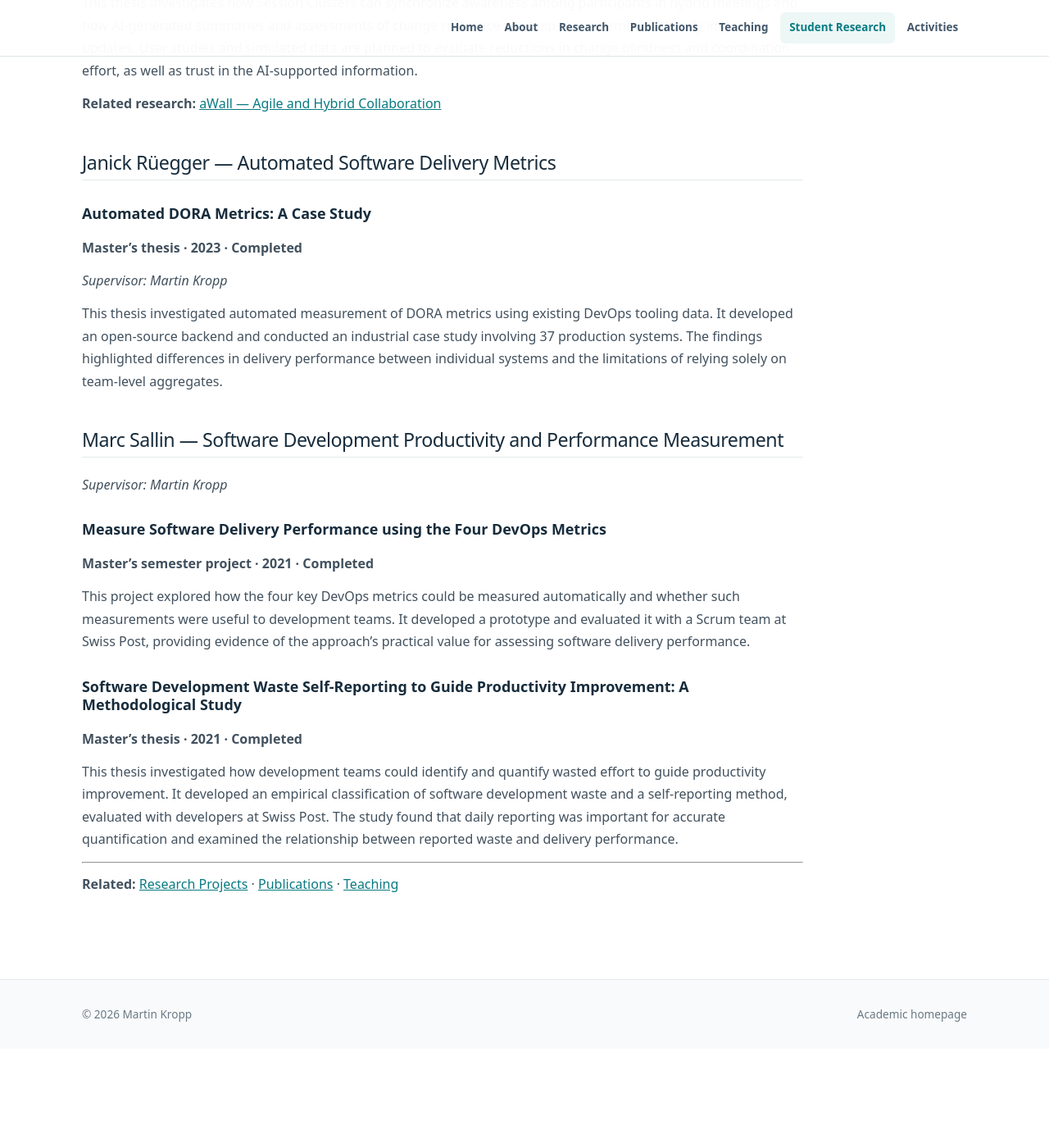
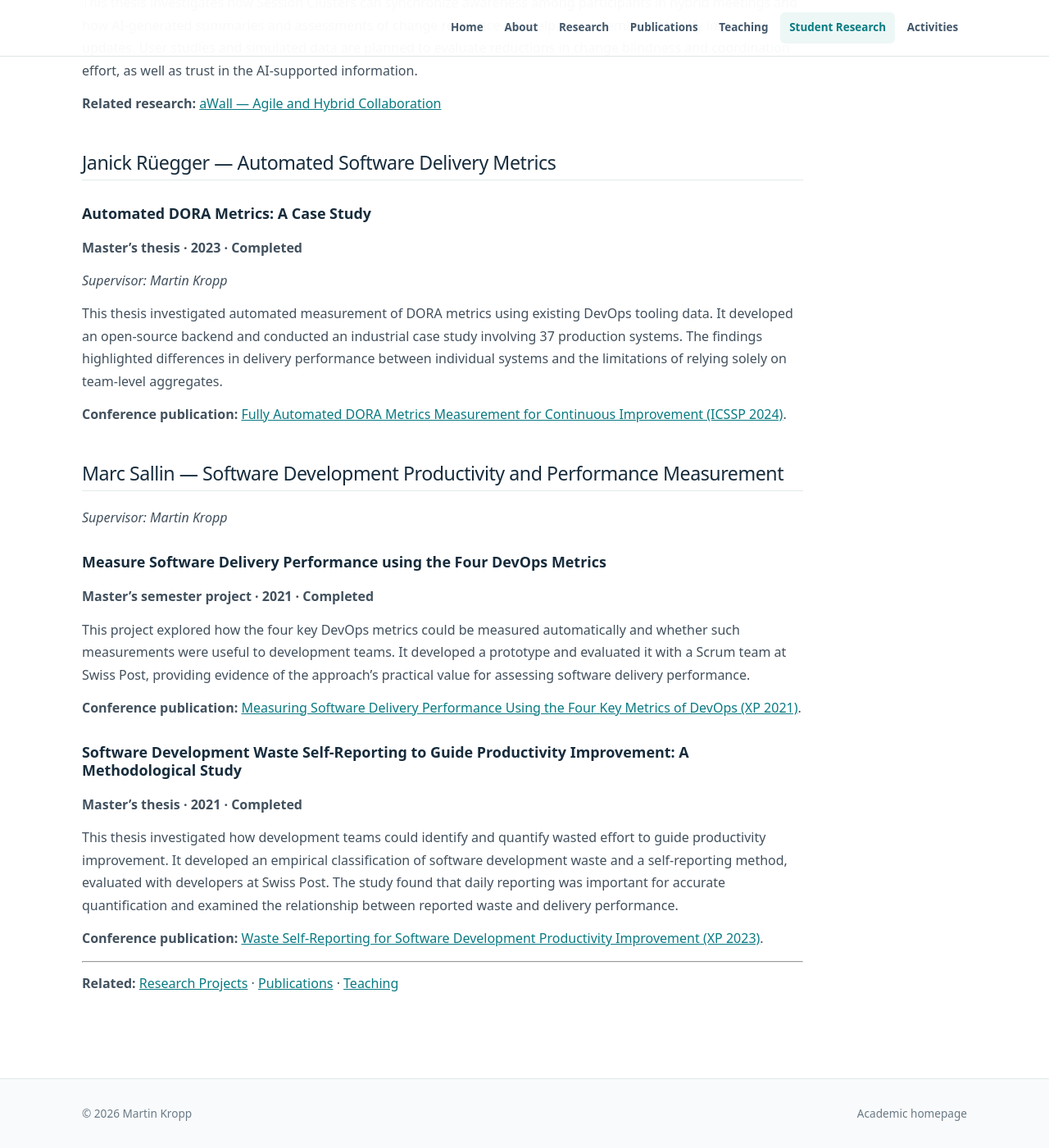
Before and after one commit to martinkropp/martinkropp.github.io, a Jekyll site: the page built from student-research.md, in a window 1280 px wide and 1400 px high, scrolled down 1115 px. Shown: the whole window at 82% size. Built offline with Jekyll 4.4.1, drawn with Linux system fonts in a browser that asks for light colours; before the commit the page ends 2394 px from its top, so only the background shows below that.

Commit message:
Link thesis and semester project entries to conference publications

```diff
--- a/student-research.md
+++ b/student-research.md
@@ -44,6 +44,8 @@ This thesis investigates how Session Clusters can synchronize awareness among pa
 
 This thesis investigated automated measurement of DORA metrics using existing DevOps tooling data. It developed an open-source backend and conducted an industrial case study involving 37 production systems. The findings highlighted differences in delivery performance between individual systems and the limitations of relying solely on team-level aggregates.
 
+**Conference publication:** [Fully Automated DORA Metrics Measurement for Continuous Improvement (ICSSP 2024)](/publications#10.1145/3666015.3666020).
+
 ## Marc Sallin — Software Development Productivity and Performance Measurement
 
 *Supervisor: Martin Kropp*
@@ -54,12 +56,16 @@ This thesis investigated automated measurement of DORA metrics using existing De
 
 This project explored how the four key DevOps metrics could be measured automatically and whether such measurements were useful to development teams. It developed a prototype and evaluated it with a Scrum team at Swiss Post, providing evidence of the approach's practical value for assessing software delivery performance.
 
+**Conference publication:** [Measuring Software Delivery Performance Using the Four Key Metrics of DevOps (XP 2021)](/publications#sallin2021measuring).
+
 ### Software Development Waste Self-Reporting to Guide Productivity Improvement: A Methodological Study
 
 **Master's thesis · 2021 · Completed**
 
 This thesis investigated how development teams could identify and quantify wasted effort to guide productivity improvement. It developed an empirical classification of software development waste and a self-reporting method, evaluated with developers at Swiss Post. The study found that daily reporting was important for accurate quantification and examined the relationship between reported waste and delivery performance.
 
+**Conference publication:** [Waste Self-Reporting for Software Development Productivity Improvement (XP 2023)](/publications#sallin2023waste).
+
 ---
 
 **Related:** [Research Projects](/research) · [Publications](/publications) · [Teaching](/teaching)
```
